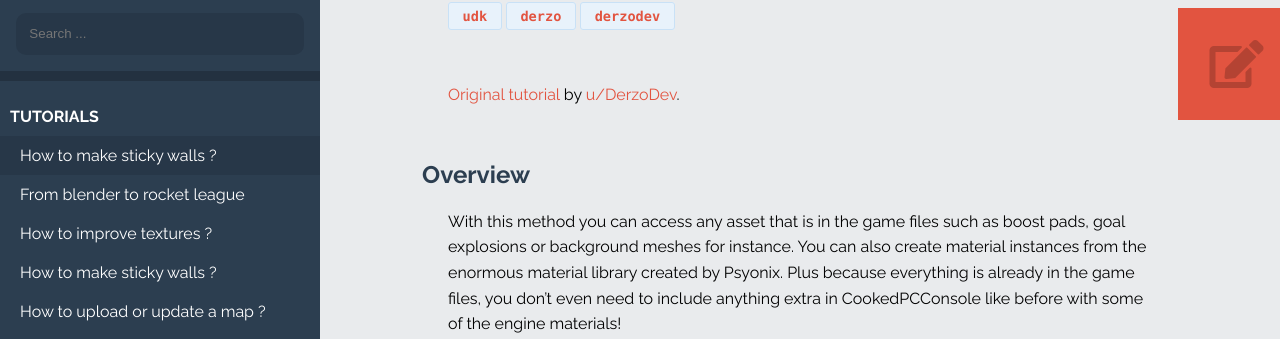
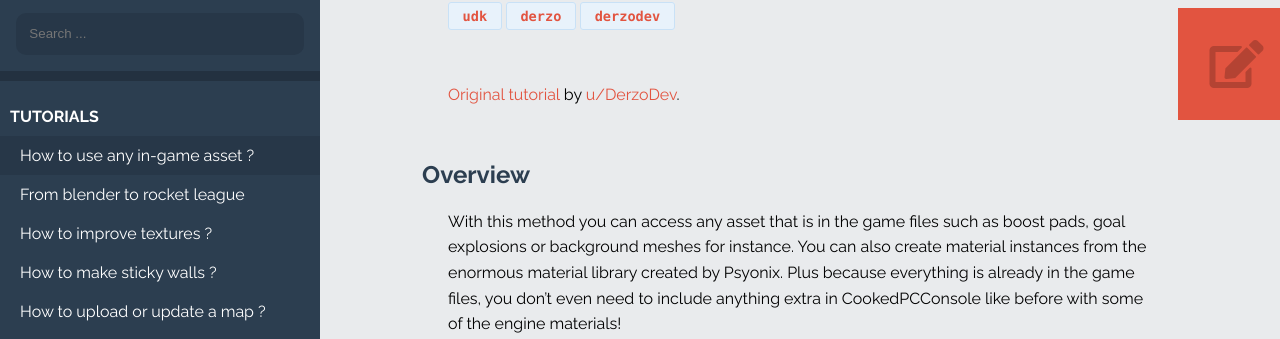
Before and after one commit to rocketleaguemoddingwiki/rocketleaguemoddingwiki.github.io, a Jekyll site: the page built from pages/tutorials/How_to_use_any_in-game_assets.md, in a window 1280 px wide. Shown: the part 82-421 px from the top of the page. Built offline with Jekyll 4.4.1, drawn with Linux system fonts in a browser that asks for light colours.

Commit message:
wrong title

```diff
--- a/pages/tutorials/How_to_use_any_in-game_assets.md
+++ b/pages/tutorials/How_to_use_any_in-game_assets.md
@@ -1,6 +1,6 @@
 ---
 layout: default
-title: How to make Sticky Walls ?
+title: How to use any in-game asset ?
 indexed: true
 tags:
   - sticky
```
